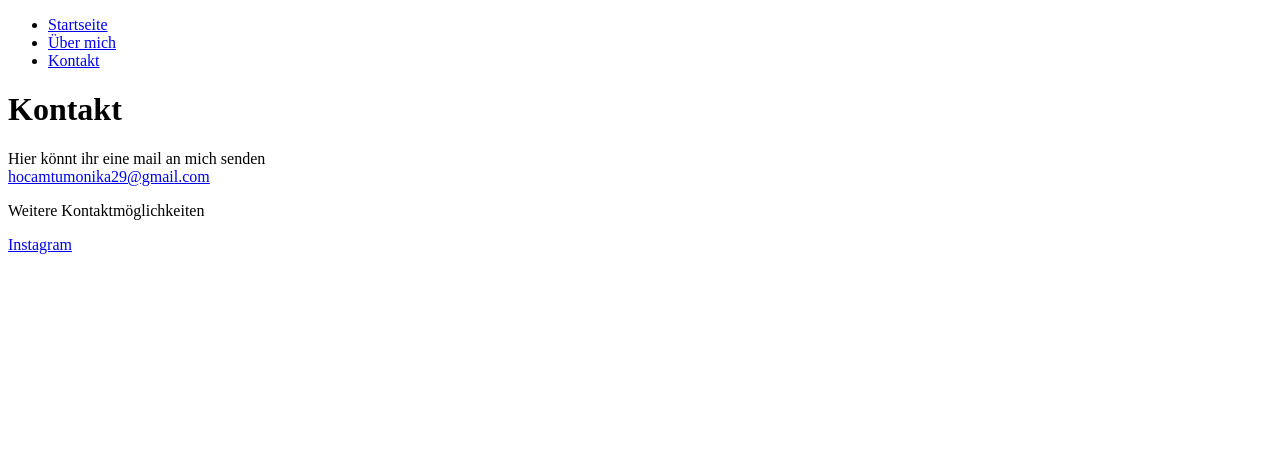
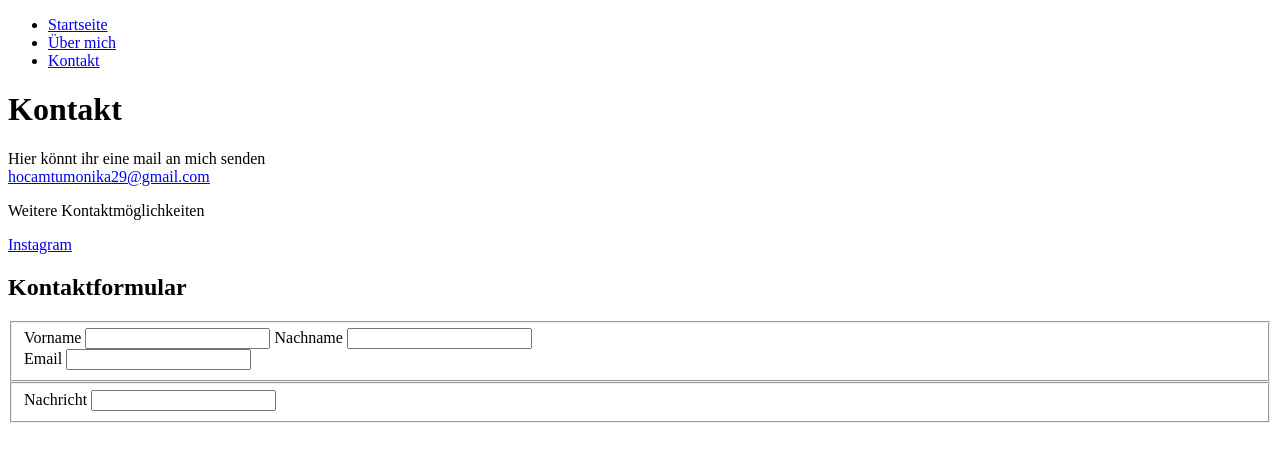
Before and after one commit to MonikaHo29/GIS-SoSe-2021, a plain HTML site: page Praktikumsaufgabe_P1-2/kontakt.html in a window 1280 px wide. Drawn offline with Linux system fonts and the light colour scheme.

Commit message:
Kontakt Seite bearbeitet

```diff
--- a/Praktikumsaufgabe_P1-2/kontakt.html
+++ b/Praktikumsaufgabe_P1-2/kontakt.html
@@ -24,6 +24,26 @@
         <p> Weitere Kontaktmöglichkeiten </p>
         <section><a href="https://www.instagram.com/monikaho29/">Instagram </a></section>
 
+        <p>
+        <form>
+            <h2> Kontaktformular </h2>
+            <fieldset>
+                <label for="vorname"> Vorname </label>
+                <input type="text" name="" id="vorname" requires></input>
+                <label for="nachname"> Nachname </label>
+                <input type="text" name="" id="nachname" requires></input>
+                <section>
+                    <label for="email"> Email </label>
+                    <input type="email" name="" id="email" requires></input>
+                </section>
+            </fieldset>
+            <fieldset>
+                <label for="nachricht"> Nachricht </label>
+                <input type="text" name="" id="nachricht" required></input>
+            </fieldset>
+        </form>
+        </p>
+
     </main>
 
 </body>
```
